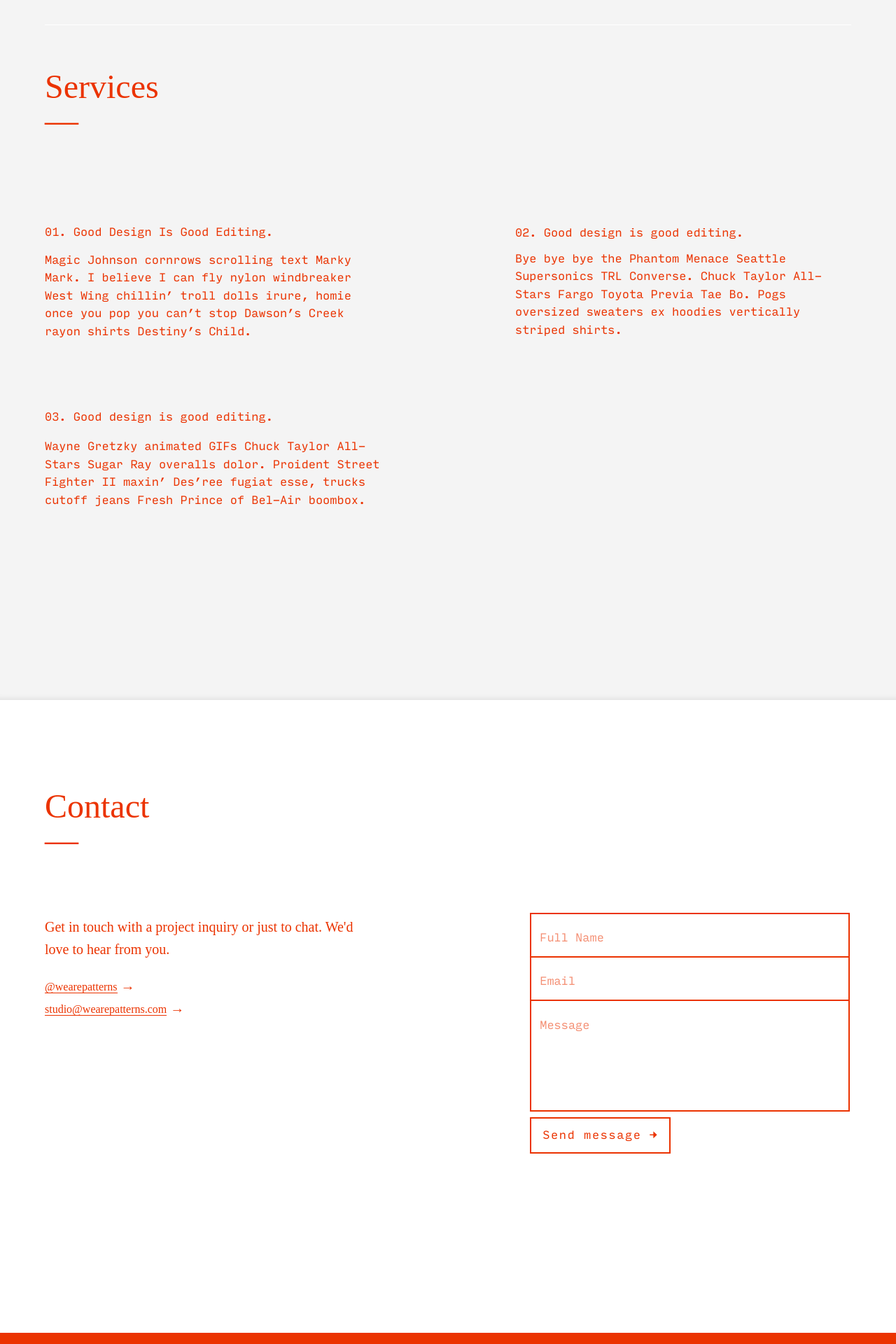
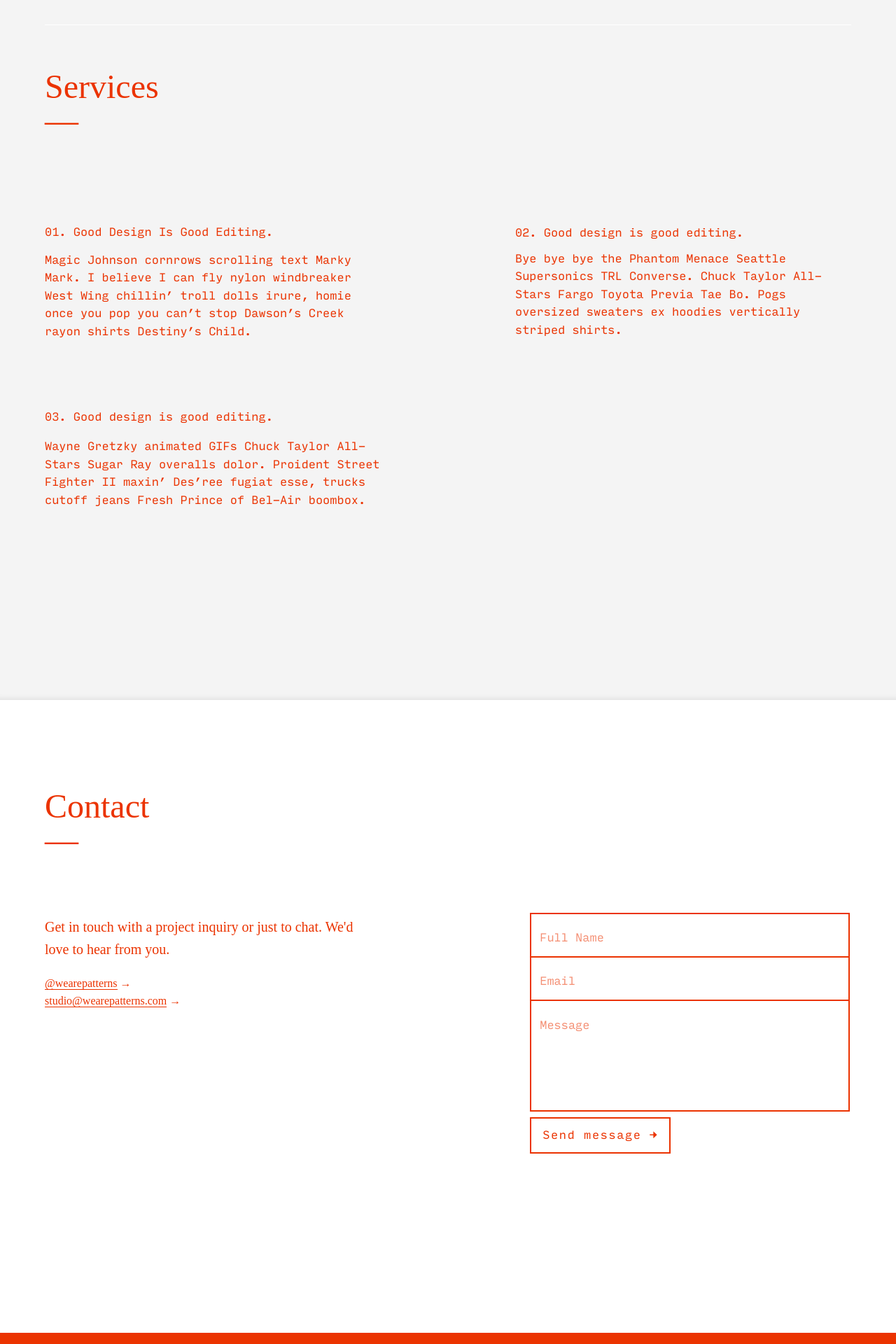
Before and after one commit to wearepatterns/wearepatterns.github.io, a Jekyll site: the page built from index.markdown, in a window 1280 px wide. Shown: the part 1193-3113 px from the top of the page at 70% size. Built offline with Jekyll 4.4.1, drawn with Linux system fonts in a browser that asks for light colours.

Commit message:
Update new.html

```diff
--- a/_layouts/new.html
+++ b/_layouts/new.html
@@ -100,7 +100,7 @@
             <div class="flex-ns justify-between-ns" style="max-width:80rem;">
                 <div class="w-40-ns">
                     <p class="">Get in touch with a project inquiry or just to chat. We'd love to hear from you.</p>
-                    <p><a class="link bb newred f5 fw4" id="email" href="https:twitter.com/wearepatterns">@wearepatterns</a> &#8594;<br>
+                    <p class="f5 fw4"><a class="link bb newred" id="email" href="https:twitter.com/wearepatterns">@wearepatterns</a> &#8594;<br>
 <a class="link bb newred f5 fw4" id="email" href="mailto:studio@wearepatterns.com">studio@wearepatterns.com</a> &#8594;</p>
                 </div>
 
```
